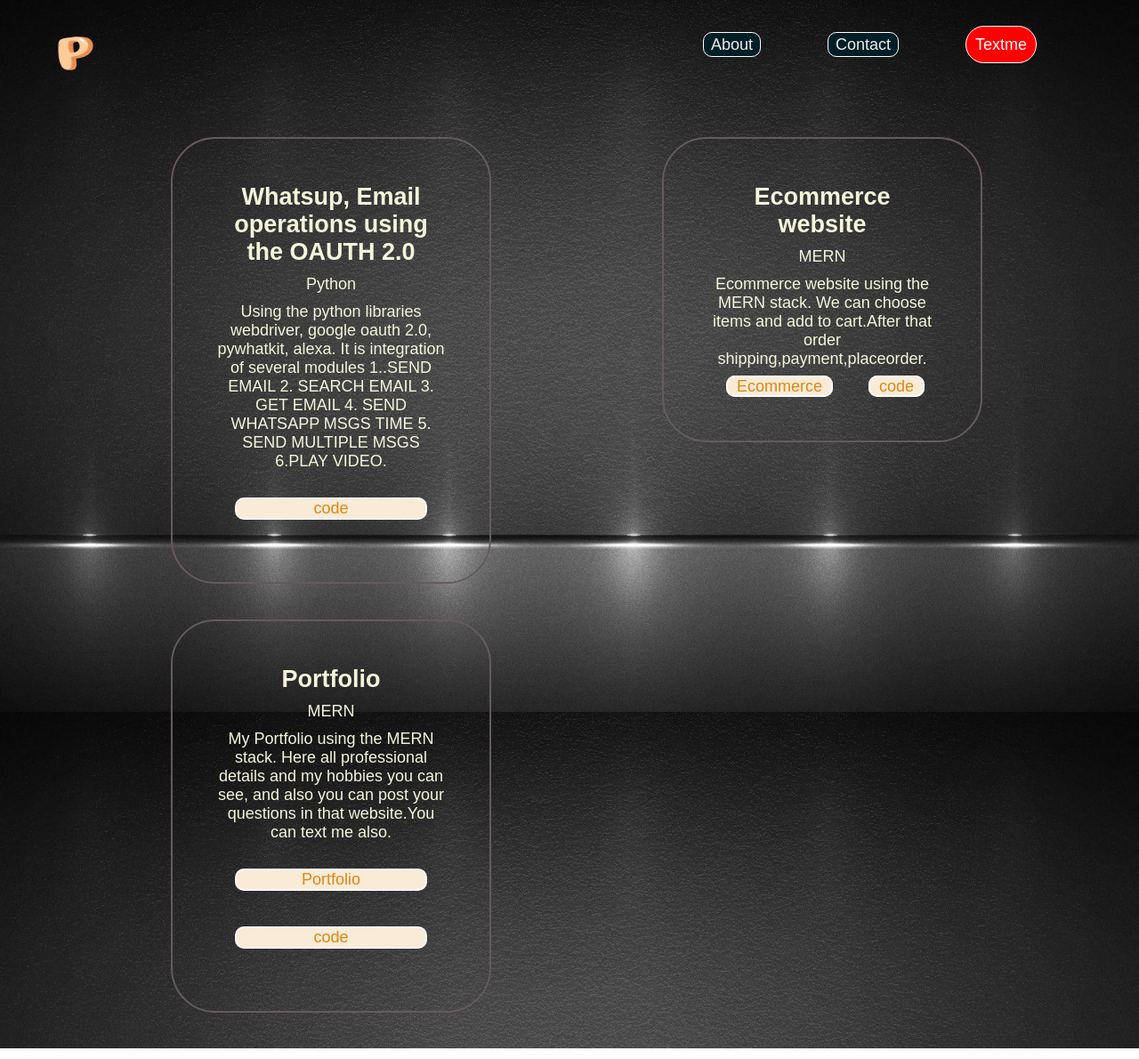
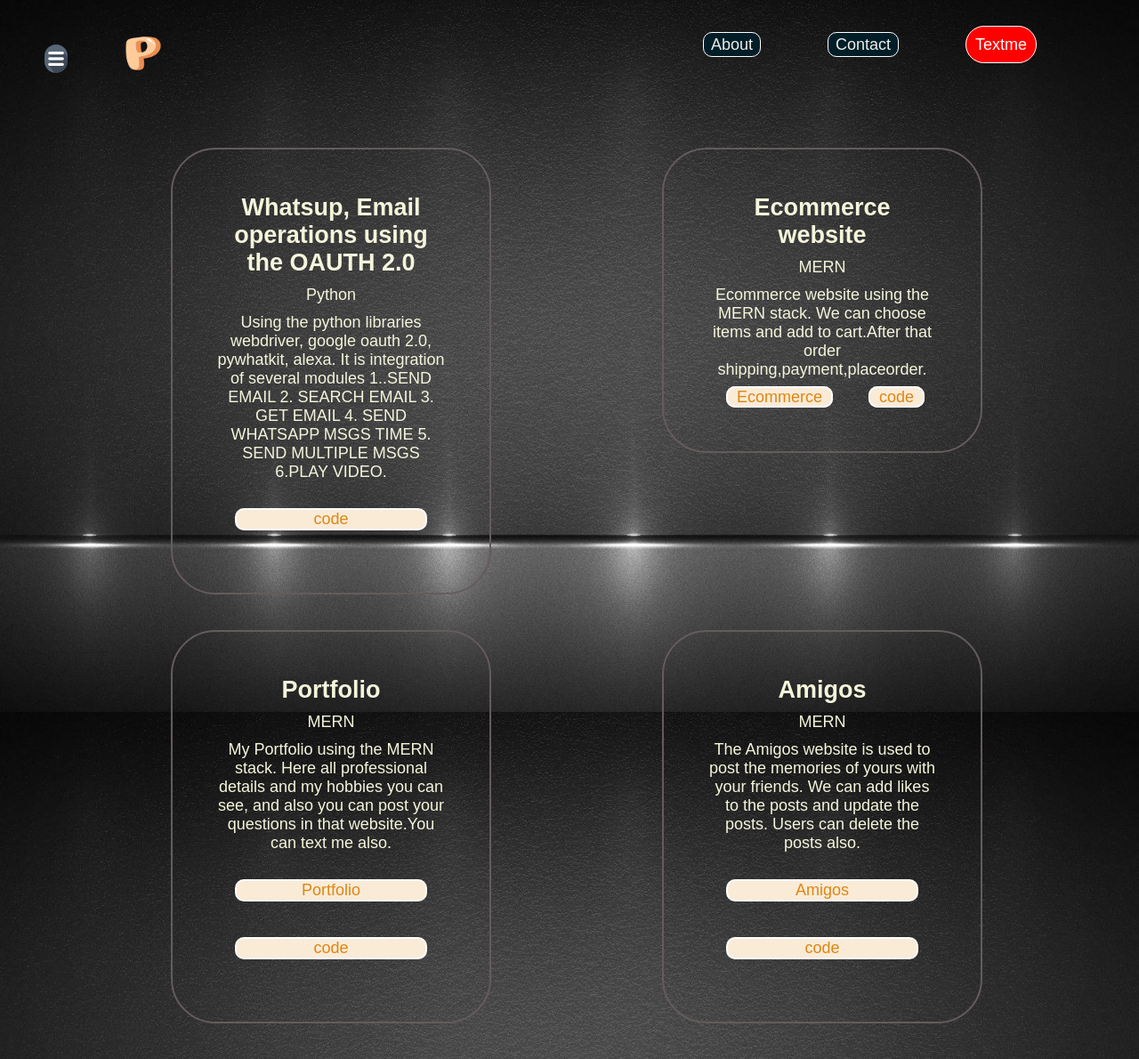
Before and after one commit to Prakash7078/PortfolioFrontend, a React (Create React App) app: page /projects in a window 1280 px wide. Shown: the whole page at 89% size. Built offline with nearby package versions, Linux system fonts and the light colour scheme; a web font is replaced by a local one.

Commit message:
frontend add project

```diff
--- a/src/App.css
+++ b/src/App.css
@@ -23,15 +23,23 @@ body{
   font-size: small;
   transform: rotate(270deg);
 }
-.dropdown img:hover{
+.navs{
+  display: flex;
+}
+.aside1 img{
+  margin:10px 60px 10px 0.2px;
+  width: 2vw;
+  height: 4vh;
+  border-radius: 20px;
+}
+.aside:hover{
   transform: rotate(-10deg);
-
 }
 .nav{
   display: flex;
   justify-content: space-between;
   padding: 40px;
-  margin-left: 20px;
+  margin-left: 10px;
 }
 
 .nav .navbas a{
--- a/src/components/Navbar.js
+++ b/src/components/Navbar.js
@@ -2,12 +2,16 @@ import React from 'react'
 import { Link } from 'react-router-dom';
 import '../App.css';
 import p from "../Images/letter-p.png"
+import nav from '../Images/nav2.jpg';
 import { HashLink } from 'react-router-hash-link';
 function Navbar() {
   return (
     <div className='nav'>
       <div className="dropdown">
+        <div className="navs">
+        <Link to="/" className='aside1' id='home'><img width="50px" height="40px"src={nav}></img></Link>
         <Link to="/" className='aside' id='home'><img width="50px" height="40px"src={p}></img></Link>
+        </div>
         <div id="dropdown-content">
           <Link to='/education'>Education</Link>
           <Link to='/projects'>Projects</Link>
--- a/src/components/Projects.js
+++ b/src/components/Projects.js
@@ -31,6 +31,13 @@ function Projects() {
           <Link to="https://chandra-prakash.netlify.app/" target="_blank">Portfolio</Link>
           <Link to="https://github.com/Prakash7078/PortfolioFrontend" target="_blank">code</Link>
         </div>
+        <div className="project3">
+          <h2>Amigos</h2>
+          <p>MERN</p>
+          <p>The Amigos website is used to post the memories of yours with your friends. We can add likes to the posts and update the posts. Users can delete the posts also.</p>
+          <Link to="https://amigos-j7xz.onrender.com/" target="_blank">Amigos</Link>
+          <Link to="https://github.com/Prakash7078/AmigosFrontend" target="_blank">code</Link>
+        </div>
       </div>
     </div>
   )
```
Also changed, not shown: src/Images/nav2.jpg (added), src/Images/navigation-bar.png (added).
